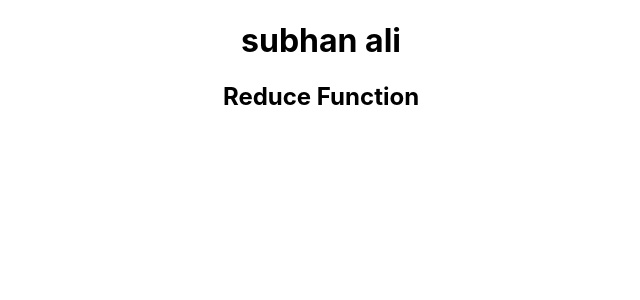
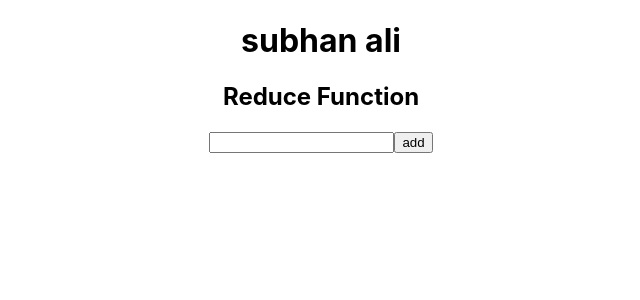
Before and after one commit to subhanprime/react_extended, a React (Create React App) app: page / in a window 1280 px wide. Shown: the top 300 px of the page, without its empty margins (319-959 px from the left). Built offline with nearby package versions, Linux system fonts and the light colour scheme.

Commit message:
useReducer hook

```diff
--- a/src/App.css
+++ b/src/App.css
@@ -28,6 +28,10 @@
   color: #61dafb;
 }
 
+p{
+  background-color: rgb(124, 54, 54);
+  padding: 3px;
+}
 @keyframes App-logo-spin {
   from {
     transform: rotate(0deg);
--- a/src/App.js
+++ b/src/App.js
@@ -1,4 +1,4 @@
-import logo from './logo.svg';
+
 import './App.css';
 import Final from './reducercomponent/reduced'
 
--- /dev/null
+++ b/src/reducercomponent/model.js
@@ -0,0 +1,14 @@
+import React, { useEffect } from "react";
+
+const Model = ({ modelContent, closeModel }) => {
+    useEffect(() => {
+        setTimeout(() => {
+            closeModel();
+        }, 1000)
+    })
+    return <>
+        <p>{modelContent}</p>
+    </>
+}
+
+export default Model;
--- a/src/reducercomponent/reduced.js
+++ b/src/reducercomponent/reduced.js
@@ -1,9 +1,77 @@
-import React from "react";
+import React, { useReducer, useState } from "react";
+import Model from "./model";
+const reducer = (state, action) => {
+    console.log('hi iam reducer');
+    if (action.type == "ADD_ITEM") {
+        let newPeople = [...state.people, action.payload];
+        return {
+            ...state,
+            people: newPeople,
+            modelContent: 'model now Show',
+            showModel: true,
+        }
+    }
+    if (action.type == "CLOSE_MODEL") {
+        return {
+            ...state,
+            modelContent: '',
+            showModel: false,
+        }
+    }
+    if (action.type == 'NO_VALUE') {
+        return {
+            ...state,
+            modelContent: 'cant Add Empty Value',
+            showModel: true,
+        }
+    }
+    if (action.type == 'REMOVE_ITEM') {
+        let newPeople = state.people.filter(el => el != action.payload)
+        console.log(action.payload);
+        return {
+            ...state,
+            people: newPeople,
+            modelContent: 'remove Item succesfully',
+            showModel: true,
+        };
+    }
+}
+let initailState = {
+    people: [],
+    modelContent: 'show Model',
+    showModel: false,
+}
+const ReducedFn = () => {
+    const [value, setValue] = useState('')
+    const [state, dispatch] = useReducer(reducer, initailState)
+    function handleAdd() {
+        if (value != '') {
+            dispatch({ type: 'ADD_ITEM', payload: value })
+            setValue('');
+        } else {
+            dispatch({ type: 'NO_VALUE' })
+        }
+    }
+    function closeModel() {
+        dispatch({ type: 'CLOSE_MODEL' })
+    }
+    return <>
+        <h2>Reduce Function</h2>
+        {state.showModel && < Model modelContent={state.modelContent} closeModel={closeModel} />}
+        <input type="text" value={value} onChange={(e) => setValue(e.target.value)} />
+        <button onClick={() => handleAdd()}>add</button>
+        {
+            state.people.map((el, index) => {
+                return (
+                    <>
+                        <div key={index}>{el}</div>
+                        <button onClick={() => dispatch({ type: 'REMOVE_ITEM', payload: el })}>remove</button>
+                    </>
+                )
+            })
+        }
 
-const ReducedFn = () => {
-return<>
-<h2>Reduce Function</h2>
-</>
+    </>
 }
 
 export default ReducedFn
```
